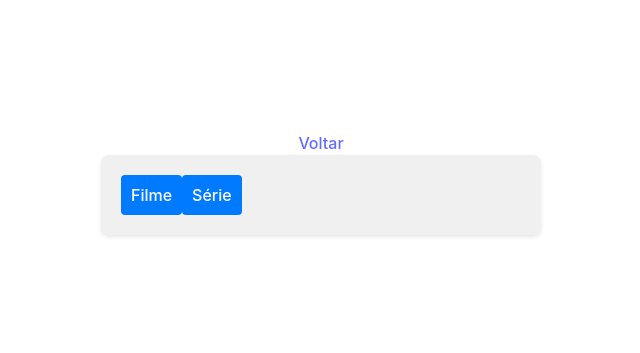
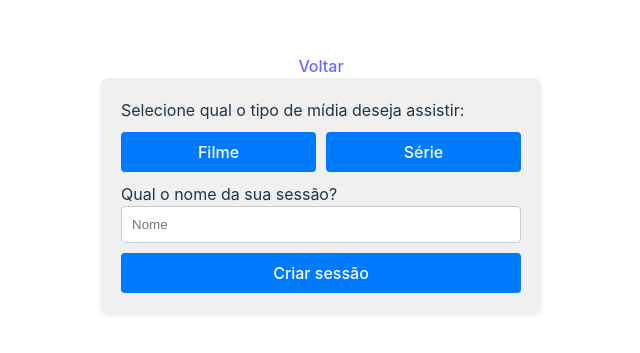
Before and after one commit to tabaesso/movies-match-ui, a React (Vite) app: page /create-session in a window 1280 px wide. Shown: the part 217-570 px from the top of the page, without its empty margins (319-959 px from the left). Built offline with nearby package versions, Linux system fonts and the light colour scheme.

Commit message:
Add create session form

```diff
--- a/src/components/Button/index.tsx
+++ b/src/components/Button/index.tsx
@@ -3,6 +3,8 @@ import { Container } from './styles';
 
 interface ButtonProps extends ButtonHTMLAttributes<HTMLButtonElement> {
   buttonType: 'primary' | 'secondary';
+  flex?: number;
+  selected?: boolean;
 }
 
 const Button = (props: ButtonProps) => {
@@ -10,6 +12,8 @@ const Button = (props: ButtonProps) => {
     children,
     type,
     buttonType,
+    flex,
+    selected,
     onClick,
   } = props;
 
@@ -17,6 +21,8 @@ const Button = (props: ButtonProps) => {
     <Container
       type={type}
       buttonType={buttonType}
+      flex={flex}
+      selected={selected}
       onClick={onClick}>
       {children}
     </Container>
--- a/src/components/Button/styles.ts
+++ b/src/components/Button/styles.ts
@@ -2,13 +2,18 @@ import styled from 'styled-components';
 
 interface Button {
   buttonType: 'primary' | 'secondary';
+  flex?: number;
+  selected?: boolean;
 }
 
 export const Container = styled.button<Button>`
   padding: 10px;
   background-color: ${(props => props.buttonType === 'primary' ? '#007bff' : '#6c757d')};
+  ${(props) => props.flex && `flex: ${props.flex};`};
   color: #fff;
   border: none;
   border-radius: 4px;
   cursor: pointer;
+
+  border: ${(props) => props.selected ? '2px solid black' : 'none'};
 `;
--- /dev/null
+++ b/src/components/Forms/CreateSessionForm/index.tsx
@@ -0,0 +1,55 @@
+import React from 'react';
+import { JustifyRow } from '../../styles';
+import Button from '../../Button';
+import Input from '../../Input';
+
+export interface CreateSessionObject {
+  type?: 'movie' | 'series';
+  name?: string;
+}
+
+interface Props {
+  values?: CreateSessionObject;
+  onSubmit: (values: CreateSessionObject) => void;
+}
+
+const CreateSessionForm = (props: Props) => {
+  const { values, onSubmit } = props;
+
+  const [createdSession, setCreateSession] = React.useState<CreateSessionObject | undefined>(values);
+
+  const handleSubmit = () => {
+    if (createdSession?.name && createdSession?.type) {
+      onSubmit(createdSession);
+    }
+  };
+
+  return (
+    <>
+      <span>Selecione qual o tipo de mídia deseja assistir:</span>
+      <JustifyRow>
+        <Button
+          selected={values?.type === 'movie'}
+          flex={1}
+          buttonType='primary'
+          onClick={() => setCreateSession({ ...createdSession, type: 'movie'})}
+        >
+          Filme
+        </Button>
+        <Button
+          selected={values?.type === 'series'}
+          flex={1}
+          buttonType='primary'
+          onClick={() => setCreateSession({ ...createdSession, type: 'series'})}
+        >
+          Série
+        </Button>
+      </JustifyRow>
+      <span>Qual o nome da sua sessão?</span>
+      <Input type="text" placeholder='Nome' value={values?.name} onChange={(e) => setCreateSession({ ...createdSession, name: e.target.value })} />
+      <Button buttonType='primary' onClick={handleSubmit}>Criar sessão</Button>
+    </>
+  );
+};
+
+export default CreateSessionForm;
--- /dev/null
+++ b/src/components/styles.ts
@@ -0,0 +1,8 @@
+import styled from 'styled-components';
+
+export const JustifyRow = styled.div`
+  display: flex;
+  gap: 10px;
+  justify-content: space-between;
+  padding: 10px 0;
+`;
--- a/src/index.css
+++ b/src/index.css
@@ -44,7 +44,8 @@ button {
   transition: border-color 0.25s;
 }
 button:hover {
-  border-color: #646cff;
+  opacity: 0.8;
+  transition: 0.2s;
 }
 button:focus,
 button:focus-visible {
--- a/src/pages/Session/create/index.tsx
+++ b/src/pages/Session/create/index.tsx
@@ -2,23 +2,28 @@ import React from 'react';
 import { Container, Content } from './styles';
 import { Link } from 'react-router-dom';
 import Button from '../../../components/Button';
+import CreateSessionForm, { CreateSessionObject } from '../../../components/Forms/CreateSessionForm';
+import Input from '../../../components/Input';
 
 const CreateSession = () => {
-  const [selectedTitle, setSelectTitle] = React.useState<string | undefined>(undefined);
+  const [createdSession, setCreateSession] = React.useState<CreateSessionObject | undefined>(undefined);
+
+  const handleSubmit = (values: CreateSessionObject) => {
+    setCreateSession(values);
+  };
 
   return (
     <Container>
       <Link to='/home'>Voltar</Link>
       <Content>
-        <div>
-          <Button buttonType='primary' onClick={() => setSelectTitle('movie')}>Filme</Button>
-          <Button buttonType='primary' onClick={() => setSelectTitle('series')}>Série</Button>
-        </div>
-        {selectedTitle && (
+        {!createdSession && (
+          <CreateSessionForm onSubmit={handleSubmit} />
+        )}
+        {createdSession && (
           <>
             <h3>Compartilhe o link com seus amigos!</h3>
-            <input type="text" value="https://www.youtube.com/watch?v=dQw4w9WgXcQ" readOnly />
-            <h4>Entraram na sessão:</h4>
+            <Input type="text" value="https://www.youtube.com/watch?v=dQw4w9WgXcQ" readOnly />
+            <h4>Entraram na {createdSession?.name}:</h4>
             <ul>
               <li>Usuário 1</li>
               <li>Usuário 2</li>
```
